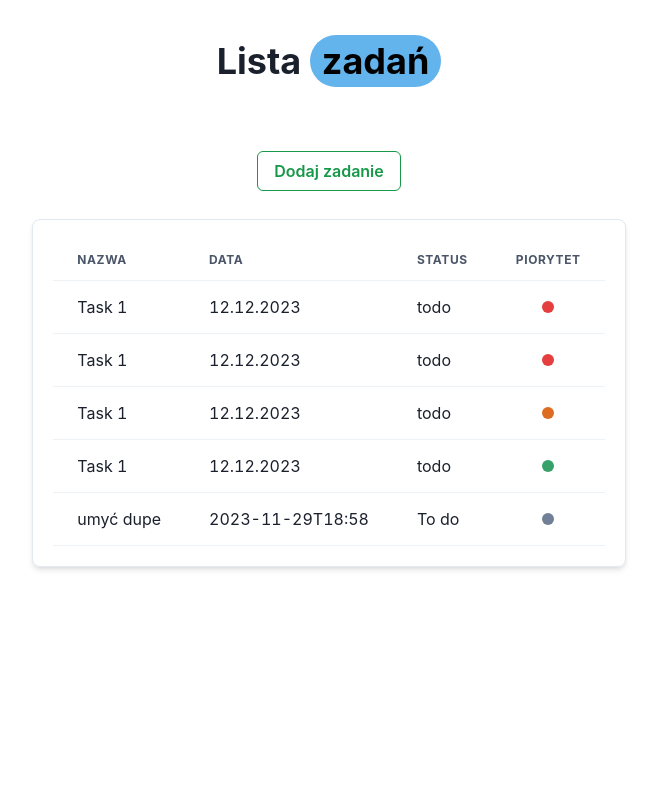
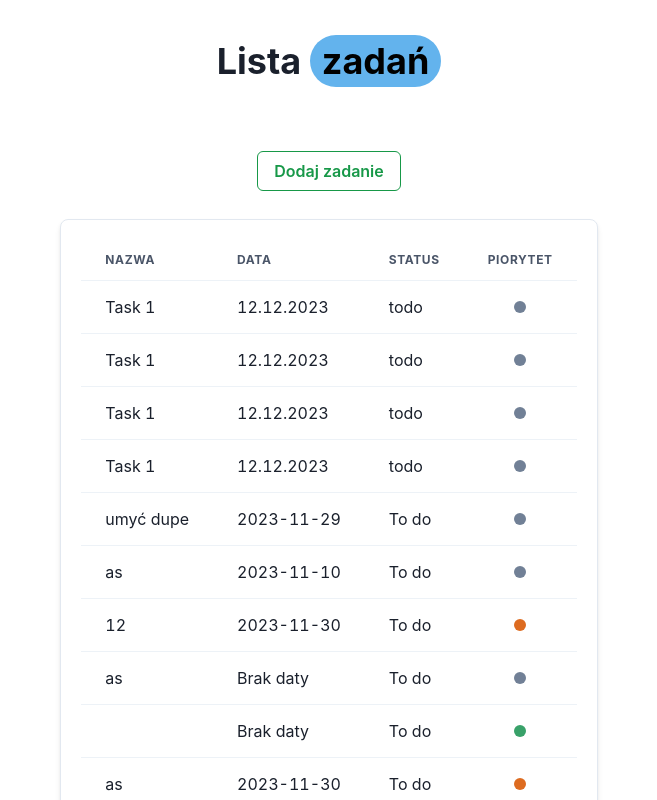
Before and after one commit to mruszkiewicz-dev/to-do-list, a React (Create React App) app: page / in a window 1280 px wide. Shown: the top 800 px of the page, without its empty margins (311-968 px from the left). Built offline with nearby package versions, Linux system fonts and the light colour scheme; data requests are answered from the project's data file.

Commit message:
function close add task

```diff
--- a/db.json
+++ b/db.json
@@ -33,6 +33,72 @@
       "name": "umyć dupe",
       "date": "2023-11-29T18:58",
       "id": 5
+    },
+    {
+      "status": "To do",
+      "name": "as",
+      "date": "2023-11-10T15:26",
+      "id": 6
+    },
+    {
+      "status": "To do",
+      "name": "12",
+      "date": "2023-11-30T10:47",
+      "priority": "2",
+      "id": 7
+    },
+    {
+      "status": "To do",
+      "name": "as",
+      "id": 8
+    },
+    {
+      "status": "To do",
+      "priority": "3",
+      "id": 9
+    },
+    {
+      "status": "To do",
+      "priority": "2",
+      "name": "as",
+      "date": "2023-11-30T11:29",
+      "id": 10
+    },
+    {
+      "status": "To do",
+      "priority": "2",
+      "name": "as",
+      "date": "2023-11-30T11:29",
+      "id": 11
+    },
+    {
+      "status": "To do",
+      "priority": "2",
+      "name": "as",
+      "date": "2023-11-30T11:29",
+      "id": 12
+    },
+    {
+      "status": "To do",
+      "priority": "2",
+      "name": "1",
+      "date": "2023-12-02T11:33",
+      "id": 13
+    },
+    {
+      "status": "To do",
+      "priority": "2",
+      "id": 14
+    },
+    {
+      "status": "To do",
+      "priority": "2",
+      "id": 15
+    },
+    {
+      "status": "To do",
+      "priority": "2",
+      "id": 16
     }
   ]
 }
--- a/src/components/add-task-form.jsx
+++ b/src/components/add-task-form.jsx
@@ -63,10 +63,10 @@ const InputFileds = ({ fields, currentStep, onChange }) => (
   </>
 );
 
-export const AddTaskForm = () => {
+export const AddTaskForm = ({ setClose }) => {
   const [view, dispatch] = useReducer(formReducer, {
     step: 1,
-    data: { status: "To do" },
+    data: { status: "To do", priority: "2" },
   });
 
   const { addUser } = UseTaskList();
@@ -74,6 +74,7 @@ export const AddTaskForm = () => {
   const handleSubmit = (event) => {
     event.preventDefault();
     addUser(view.data);
+    setClose();
   };
 
   const fields = [
--- a/src/components/add-task.jsx
+++ b/src/components/add-task.jsx
@@ -5,11 +5,13 @@ import { AddTaskForm } from "./add-task-form";
 export const AddTask = () => {
   const [isOpen, setIsOpen] = useState(false);
 
+  const setClose = () => setIsOpen(false)
+
   return (
     <Flex alignItems="center" justifyContent="center" direction="column" mt={5}>
       {isOpen && (
         <Box>
-          <AddTaskForm />
+          <AddTaskForm setClose={setClose} />
         </Box>
       )}
       <Button
--- a/src/components/item-task.jsx
+++ b/src/components/item-task.jsx
@@ -5,7 +5,7 @@ export const ItemTask = ({ id, name, date, status, priority }) => {
   return (
     <Tr>
       <Td>{name}</Td>
-      <Td>{date}</Td>
+      <Td>{date ? date.split("T")[0] : "Brak daty"}</Td>
       <Td>{status}</Td>
       <Td>
         <StatusIcon status={priority} />
--- a/src/components/status-icon.jsx
+++ b/src/components/status-icon.jsx
@@ -3,11 +3,11 @@ import { Icon, Flex } from "@chakra-ui/react";
 export const StatusIcon = ({ status }) => {
   const getColor = (status) => {
     switch (status) {
-      case 1:
+      case "1":
         return "red.500";
-      case 2:
+      case "2":
         return "orange.500";
-      case 3:
+      case "3":
         return "green.500";
       default:
         return "gray.500";
```
